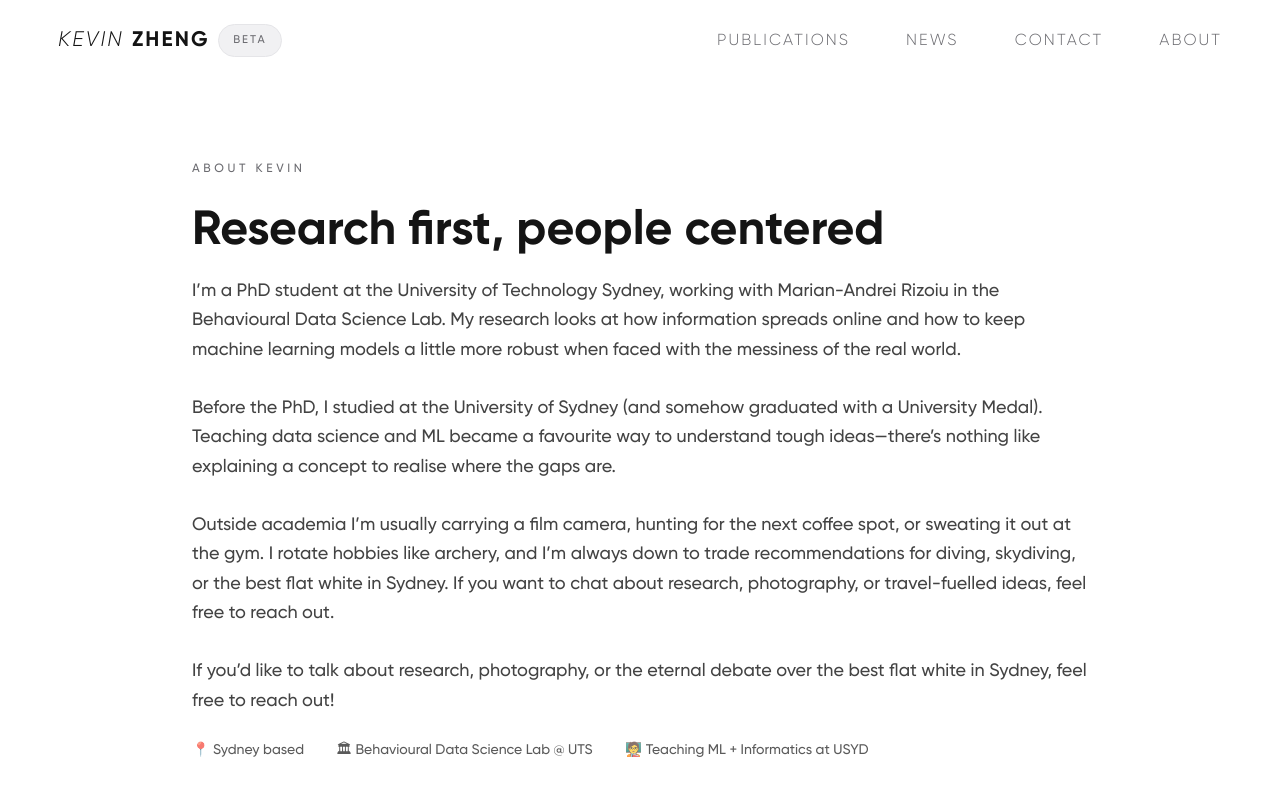
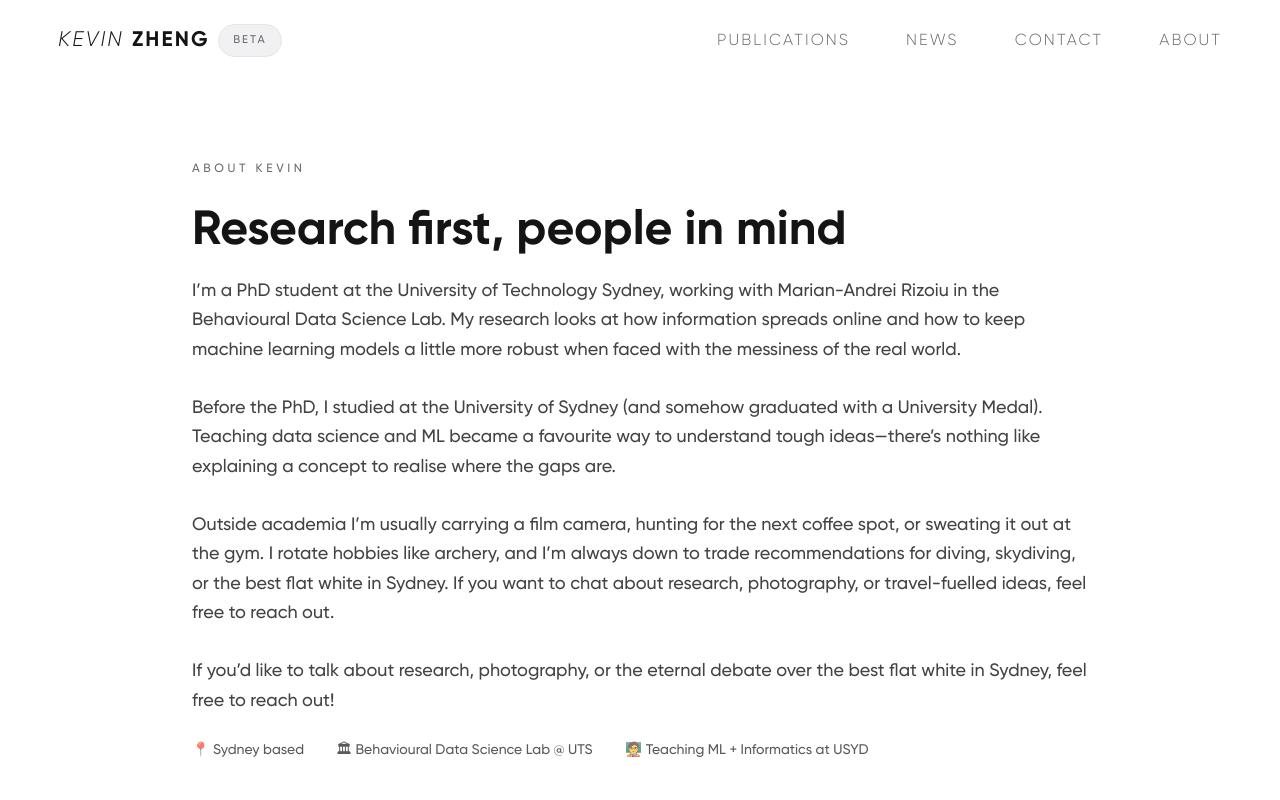
Before and after one commit to kyxzhe/kyxzhe.github.io, a Next.js app: page /about in a window 1280 px wide. Shown: the top 800 px of the page. Built offline with nearby package versions, Linux system fonts and the light colour scheme.

Commit message:
chore: tweak about headline

```diff
--- a/src/app/about/page.tsx
+++ b/src/app/about/page.tsx
@@ -75,7 +75,7 @@ export default function AboutPage() {
           <div className="flex flex-col gap-6">
             <p className="text-xs uppercase tracking-[0.3em] text-muted-foreground">About Kevin</p>
             <div className="space-y-4">
-              <h1 className="text-4xl md:text-5xl font-semibold leading-tight">Research first, people centered</h1>
+              <h1 className="text-4xl md:text-5xl font-semibold leading-tight">Research first, people in mind</h1>
               <p className="text-base md:text-lg text-foreground/80 whitespace-pre-line leading-relaxed">{aboutIntro}</p>
             </div>
             <div className="flex flex-col gap-4 text-sm text-foreground/70">
```
